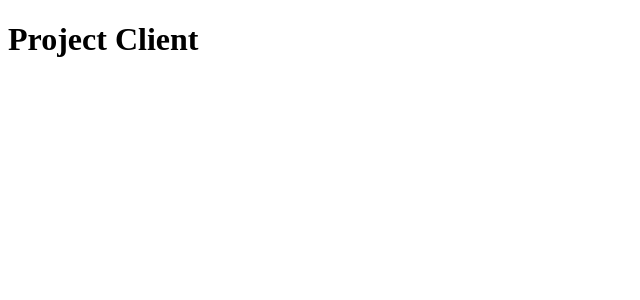
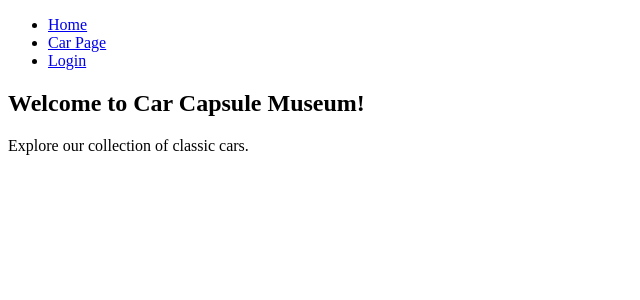
Before and after one commit to kcastillo3/phase-4-carcapsule-museum, a React (Create React App) app in the folder client/: page / in a window 1280 px wide. Shown: the top 300 px of the page, without its empty margins (0-640 px from the left). Built offline with nearby package versions, Linux system fonts and the light colour scheme.

Commit message:
updated the app.js to take in routes and switch component to allow 404 error handling..also to organize url paths

```diff
--- a/client/src/components/App.js
+++ b/client/src/components/App.js
@@ -1,8 +1,29 @@
-import React, { useEffect, useState } from "react";
-import { Switch, Route } from "react-router-dom";
+// App.js
+import React from 'react';
+import { BrowserRouter as Router, Route, Switch } from 'react-router-dom';
+import Header from './Header';
+import Home from './Home';
+import CarPage from './CarPage';
+import Login from './Login';
 
-function App() {
-  return <h1>Project Client</h1>;
+const App = () => {
+  return (
+    <Router>
+      <div className="App">
+        {/* Header component */}
+        <Header />
+        {/* Routes */}
+        <Switch>
+          {/* Home route */}
+          <Route exact path="/" component={Home} />
+          {/* Car Page route */}
+          <Route path="/car" component={CarPage} />
+          {/* Login route */}
+          <Route path="/login" component={Login} />
+        </Switch>
+      </div>
+    </Router>
+  );
 }
 
 export default App;
```
